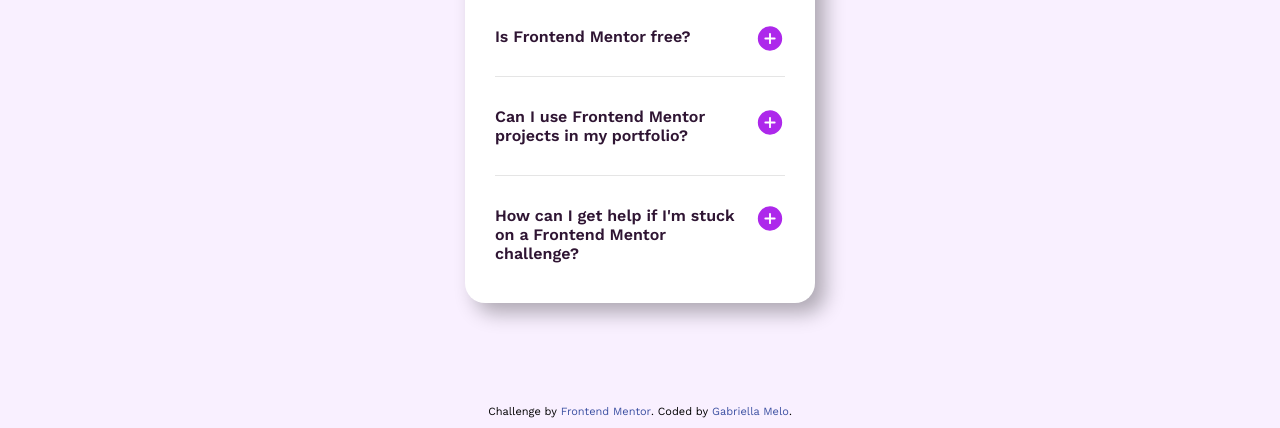
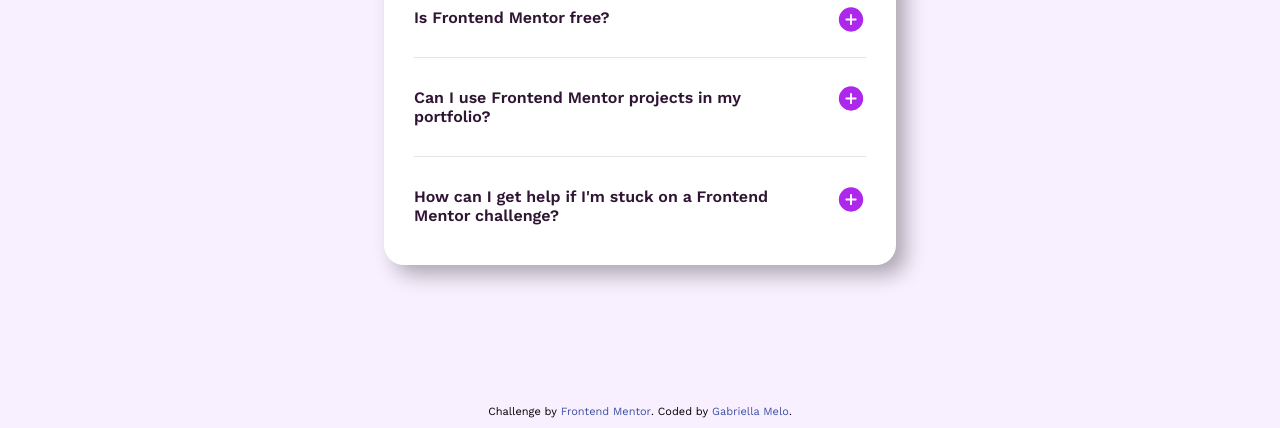
Before and after one commit to GabriellaAM/Faq-Accordion, a plain HTML site: page index.html in a window 1280 px wide. Shown: the part 372-800 px from the top of the page. Drawn offline with nearby package versions, Linux system fonts and the light colour scheme.

Commit message:
card width fixed and readme finished

```diff
--- a/style.css
+++ b/style.css
@@ -53,7 +53,8 @@ html, body {
     [row4-start] "q3 q3 bot" [row4-end]
     [row5-start] "q4 q4 bot" auto [row5-end]
     / 18% auto 50px;
-    width: min(350px, 80%);
+    max-width: 40%;
+    min-width: 325px;
     padding: 5px 30px 10px 30px;
     box-sizing: border-box;
     background-color: white;
@@ -267,7 +268,7 @@ h2 {
 }
 
 .botãomais1.third {
-    margin-top: 20px;
+    margin-top: 15px;
 }
 
 .botãoclic1.active {
@@ -292,10 +293,14 @@ h2 {
     margin-bottom: 10px;
 }
 
-/* Media quares */
+/* Media queries */
 
 @media screen and (max-width: 375px) {
     .container {
         background: url("./assets/images/background-pattern-mobile.svg");
     }
+
+    .botãomais1.third {
+        margin-top: 20px;
+    }
   }
```
Also changed, not shown: design/screenshot.png (added), design/screenshotmobile.jpg (added), 2 other files.
